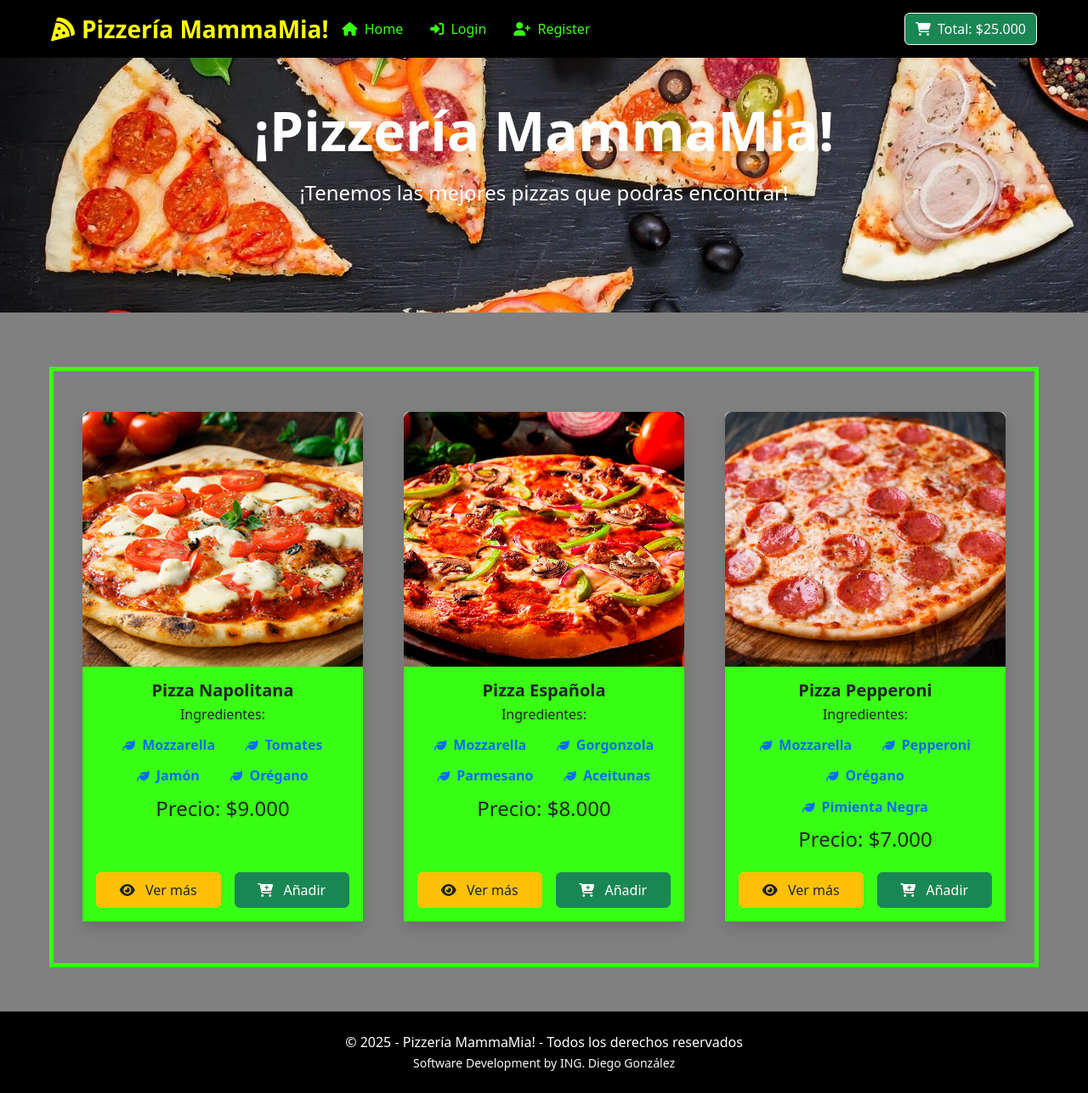
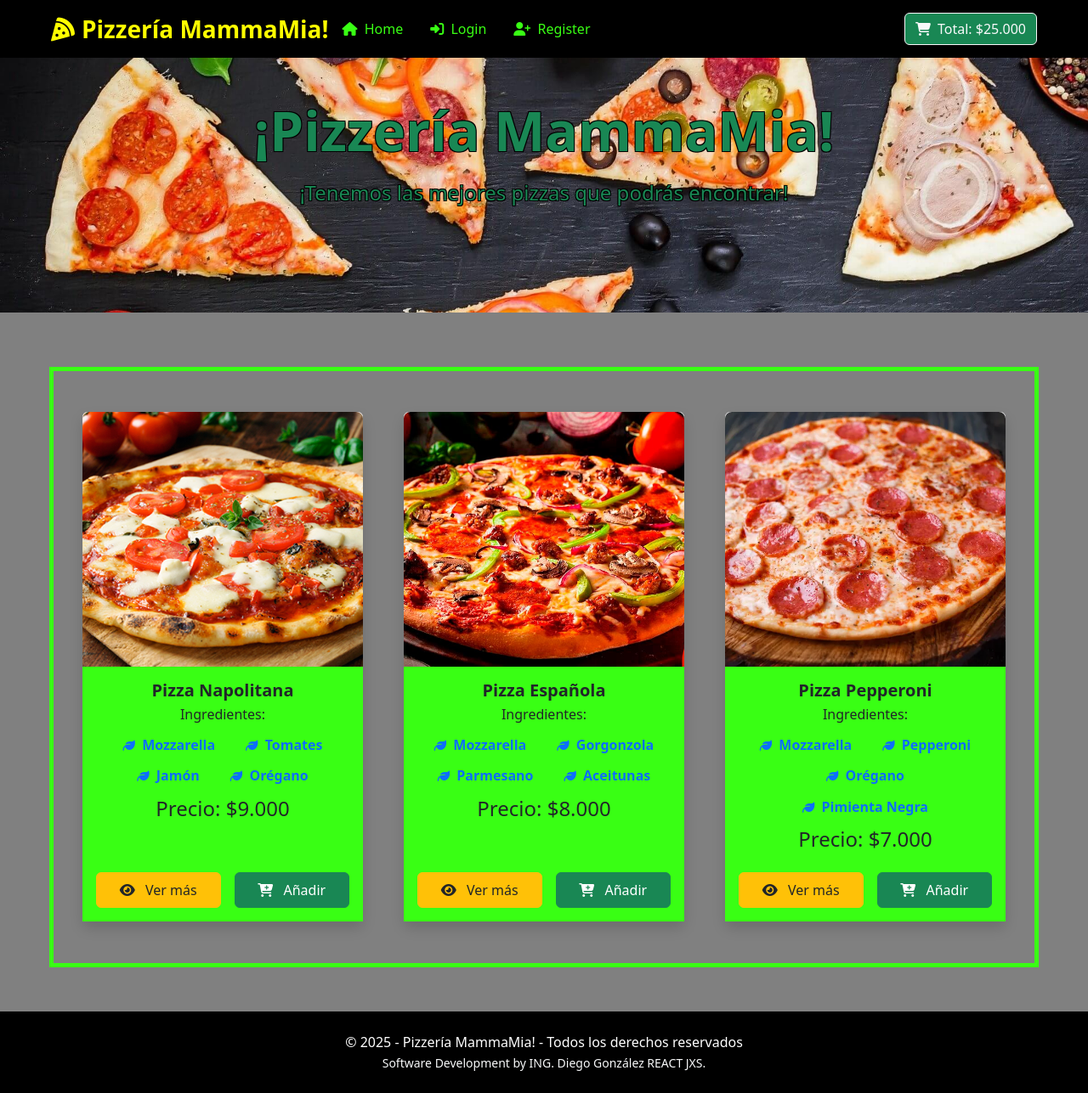
Before and after one commit to DiegoDeveloper7/Pizza-App-React, a React (Vite) app: page / in a window 1280 px wide. Shown: the whole page at 85% size. Built offline with nearby package versions, Linux system fonts and the light colour scheme.

Commit message:
8Vo ULIIMAS MODIFICACIONES

```diff
--- a/src/assets/estilos/estilos.css
+++ b/src/assets/estilos/estilos.css
@@ -35,7 +35,13 @@ main {
    color: #39FF14;
 }
 
-
+.text-outline-black {
+ text-shadow:
+    -1px -1px 0 #000,
+     1px -1px 0 #000,
+    -1px  1px 0 #000,
+     1px  1px 0 #000;
+}
 
 
 /* BLOQUE DEL HEADER */
--- a/src/components/Footer.jsx
+++ b/src/components/Footer.jsx
@@ -1,4 +1,3 @@
-
 export const Footer = () => {
   return (
     <footer className="text-white text-center py-4 mt-5 bg-negro-puro">
@@ -9,7 +8,7 @@ export const Footer = () => {
               © 2025 - Pizzería MammaMia! - Todos los derechos reservados
             </p>
             <a href="https://github.com/DiegoDeveloper7" className="small mb-0 text-light text-decoration-none">
-              Software Development by ING. Diego González
+              Software Development by ING. Diego González REACT JXS.
             </a>
           </div>
         </div>
--- a/src/components/Header.jsx
+++ b/src/components/Header.jsx
@@ -1,15 +1,13 @@
-/*import '../assets/estilos/estilos.css';*/
-
 export const Header = () => {
   return (
     <div className="header-bg text-white text-center py-5">
       <div className="container">
         <div className="row">
           <div className="col-12">
-            <h1 className="display-3 fw-bold mb-3">
+           <h1 className="display-3 fw-bold mb-3 text-success text-outline-black">
               ¡Pizzería MammaMia!
             </h1>
-            <p className="lead fs-4">
+            <p className="lead fs-4 text-success text-outline-black">
               ¡Tenemos las mejores pizzas que podrás encontrar!
             </p>
           </div>
--- a/src/main.jsx
+++ b/src/main.jsx
@@ -1,10 +1,8 @@
 import 'bootstrap/dist/css/bootstrap.min.css';
 import 'bootstrap/dist/js/bootstrap.bundle.min.js';  // incluye pooper.js
-import 'bootstrap-icons/font/bootstrap-icons.css';
 
 import { StrictMode } from 'react'
 import { createRoot } from 'react-dom/client'
-//import './index.css'
 import './assets/estilos/estilos.css';
 import App from './App.jsx'
 
```
Also changed, not shown: src/App.css (deleted, +0 -45 lines), src/App.jsx (+0 -7 lines), src/indexOriginal.css (deleted, +0 -71 lines).
